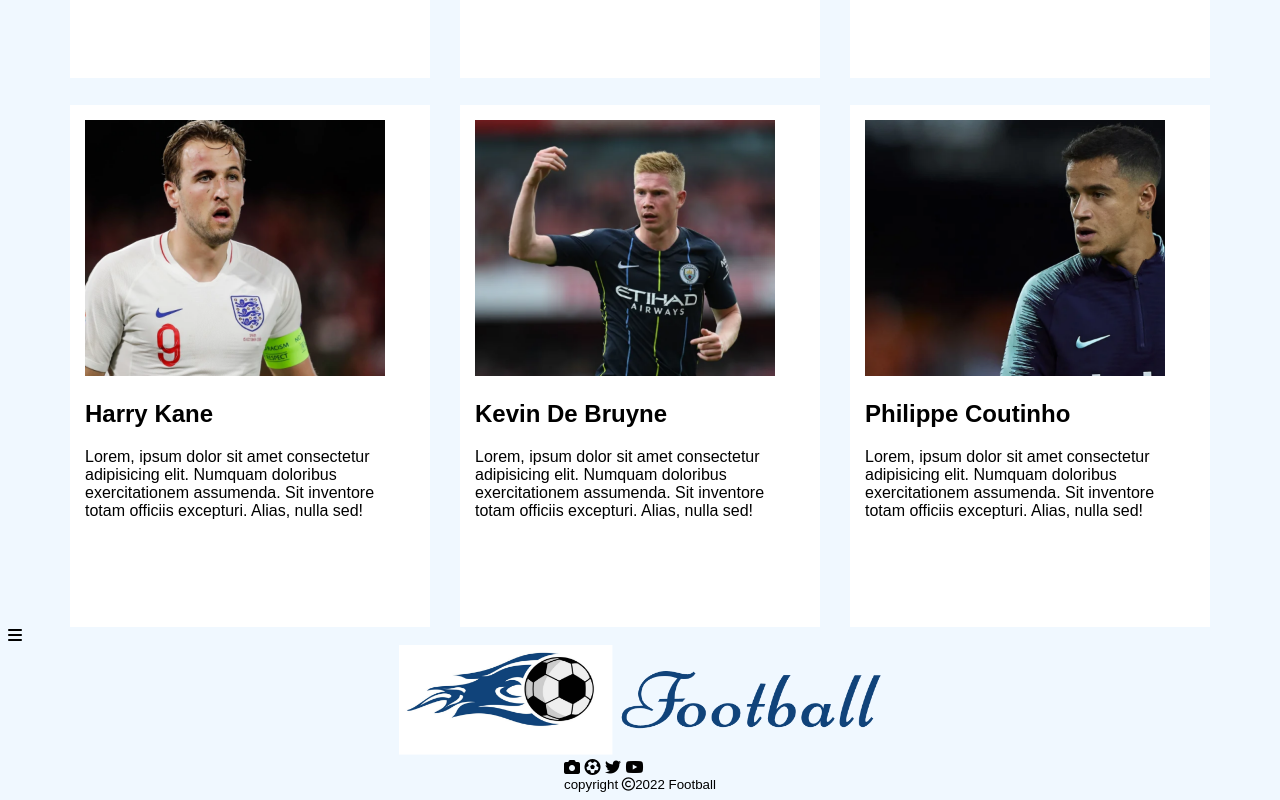
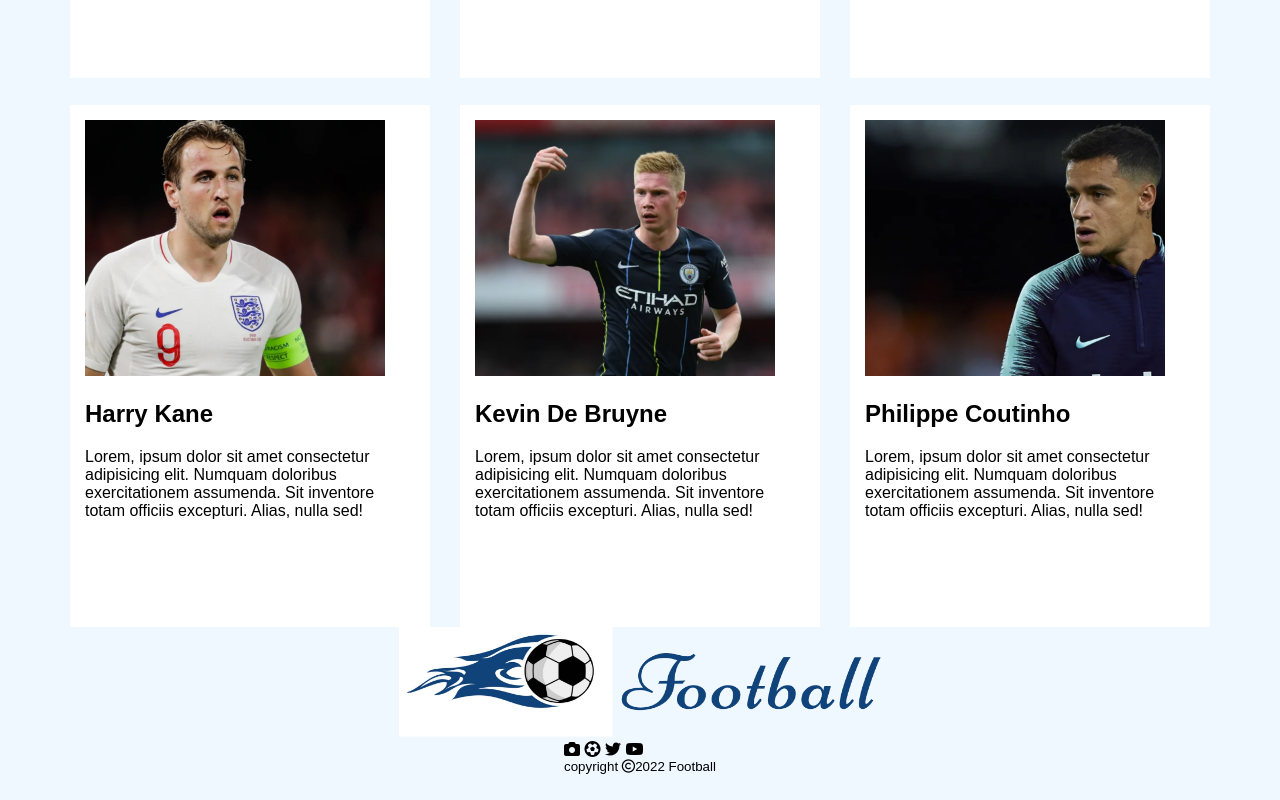
Before and after one commit to RabeyaAlfaz/responsive-football, a plain HTML site: page index.html in a window 1280 px wide. Shown: the part 2284-3084 px from the top of the page. Drawn offline with Linux system fonts and the light colour scheme.

Commit message:
secondt commit

```diff
--- a/index.html
+++ b/index.html
@@ -191,7 +191,7 @@
       </div>
     </section>
   </main>
-  <i class="fas fa-bars"></i>
+
 
   <!-- footer html section starts -->
   <footer>
```
